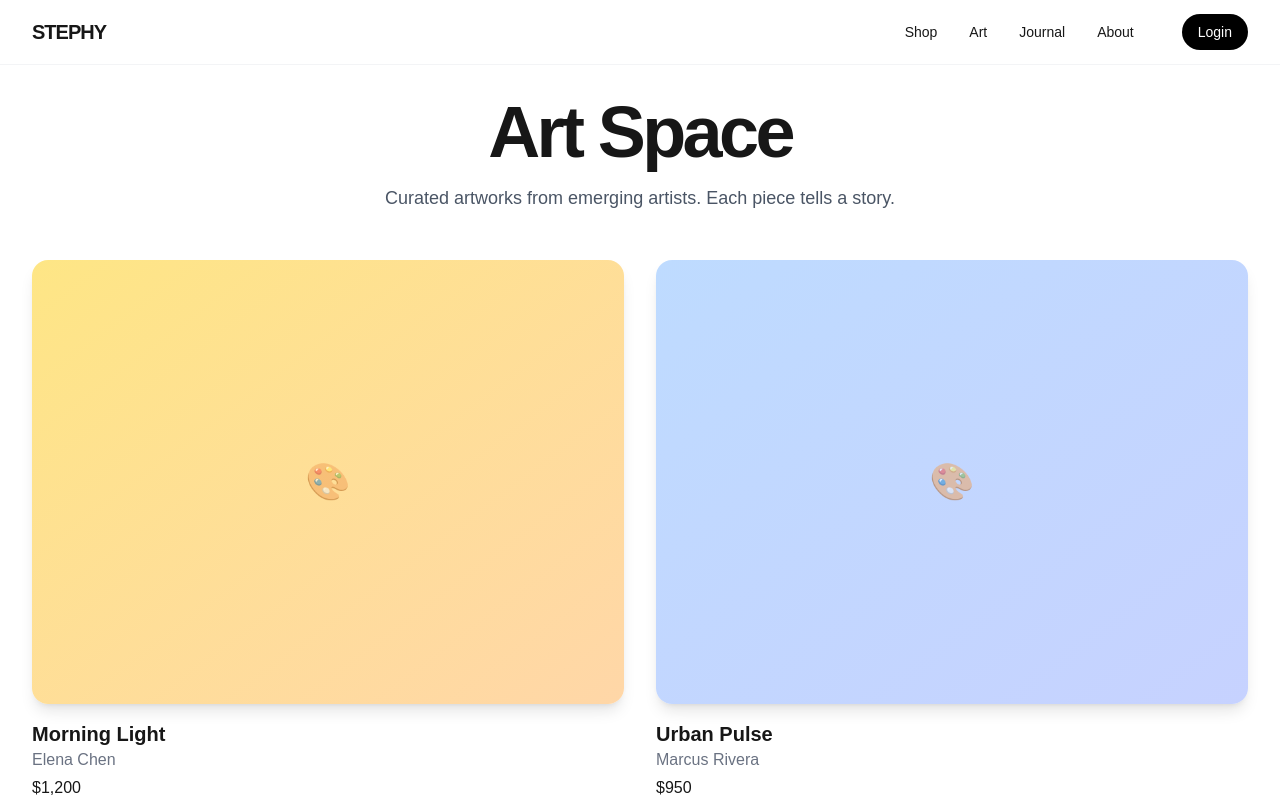
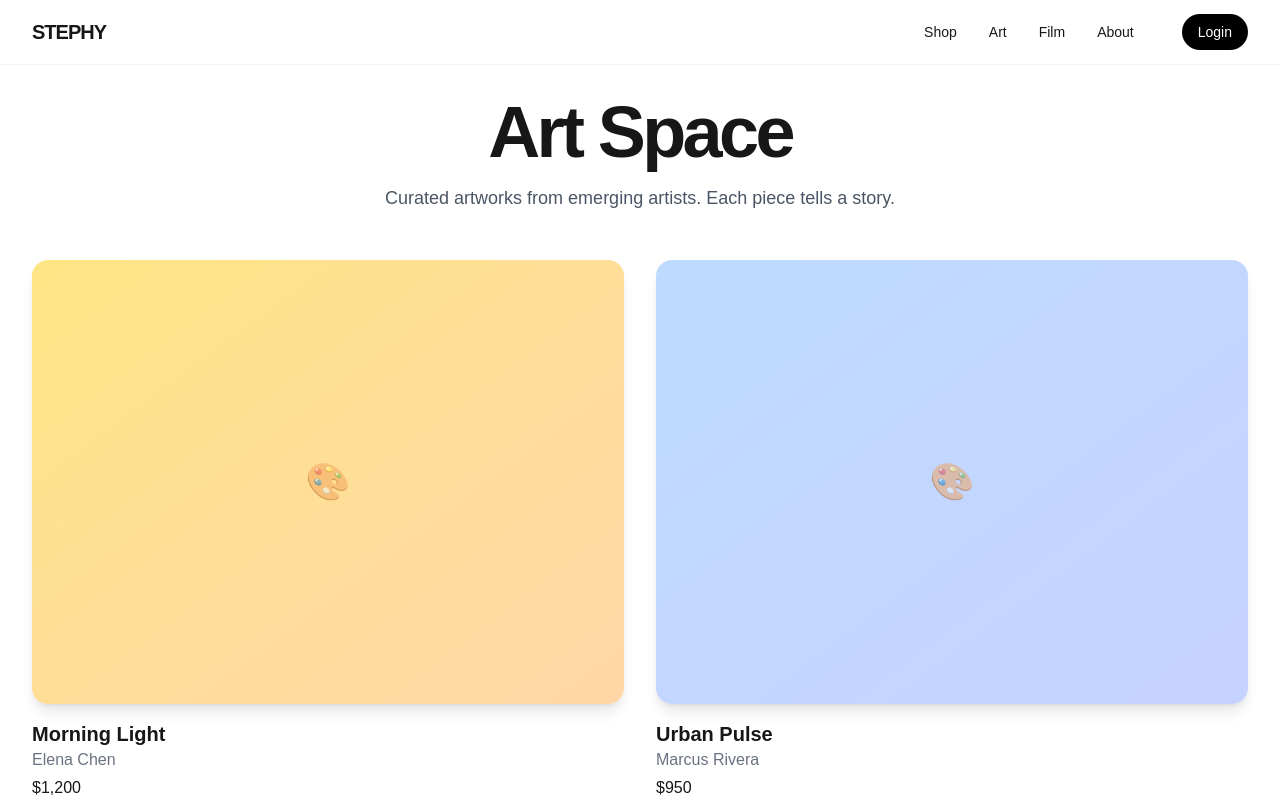
Before and after one commit to monkeypoops/stephy, a Next.js app: page /art in a window 1280 px wide. Shown: the top 800 px of the page. Built offline with nearby package versions, Linux system fonts and the light colour scheme.

Commit message:
Changed Navbar Journal to Film

```diff
--- a/components/Navbar.tsx
+++ b/components/Navbar.tsx
@@ -25,8 +25,8 @@ export default function Navbar() {
               <Link href="/art" className="text-sm hover:text-gray-500 transition">
                 Art
               </Link>
-              <Link href="/journal" className="text-sm hover:text-gray-500 transition">
-                Journal
+              <Link href="/film" className="text-sm hover:text-gray-500 transition">
+                Film
               </Link>
               <Link href="/about" className="text-sm hover:text-gray-500 transition">
                 About
@@ -60,7 +60,7 @@ export default function Navbar() {
           <Link href="/art" onClick={() => setIsOpen(false)} className="hover:text-gray-500 transition">
             Art
           </Link>
-          <Link href="/journal" onClick={() => setIsOpen(false)} className="hover:text-gray-500 transition">
+          <Link href="/film" onClick={() => setIsOpen(false)} className="hover:text-gray-500 transition">
             Film
           </Link>
           <Link href="/about" onClick={() => setIsOpen(false)} className="hover:text-gray-500 transition">
```
